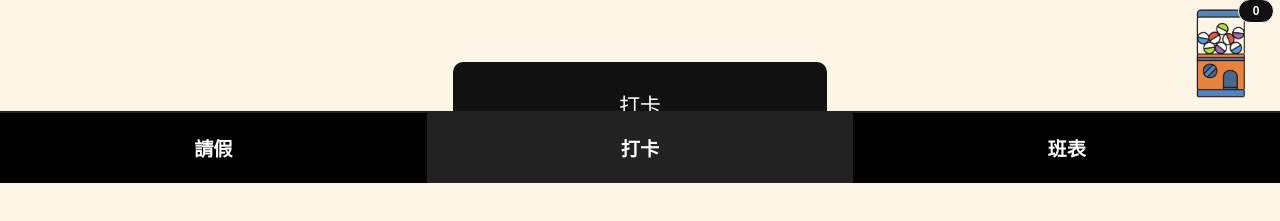
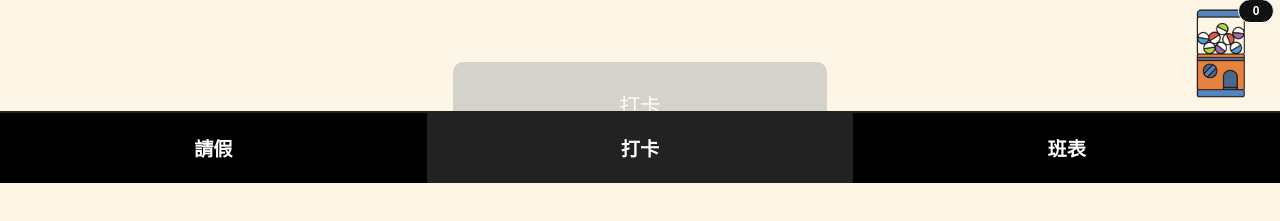
Before and after one commit to rayatqoopio/qoopioclockin, a plain HTML site: page index.html in a window 1280 px wide. Both pictures are taken after a click on the button "打卡". Shown: the part 617-838 px from the top of the page. Drawn offline with Linux system fonts and the light colour scheme.

Commit message:
Update index.html

```diff
--- a/index.html
+++ b/index.html
@@ -65,6 +65,15 @@
       border: none; border-radius: 10px; cursor: pointer; display: block; margin: 0.8rem auto;
       transition: background-color 0.3s ease, opacity 0.3s ease;
     }
+    /* ⬇️ 新增：disabled 視覺與行為（反灰 + 禁止點擊） */
+    #clockInBtn:disabled,
+    #clockInBtn[disabled]{
+      background-color: #bbb !important;
+      opacity: .6;
+      cursor: not-allowed !important;
+      pointer-events: none !important;
+    }
+
     .logout-btn {
       background: none; border: none; color: #777; font-size: 0.8rem; cursor: pointer; display: block; margin: 0 auto;
     }
@@ -592,11 +601,9 @@
       if (!btn) return;
       var type = btn.dataset.type || (btn.textContent.indexOf("下班")>-1 ? "下班" : "上班");
       var allowed = inWindowFor(type);
-      if (allowed) {
-        if (btn.textContent !== "今天已下班") btn.disabled = false;
-      } else {
-        btn.disabled = true;
-      }
+      // 非時段：強制 disabled（含 aria）
+      btn.disabled = !allowed || btn.textContent === "今天已下班";
+      btn.setAttribute("aria-disabled", btn.disabled ? "true" : "false");
     }
 
     function setButton(text, disabled, color, type) {
@@ -606,16 +613,20 @@
       btn.disabled = !!disabled;
       btn.style.backgroundColor = color;
       btn.dataset.type = type || "";
+      btn.setAttribute("aria-disabled", btn.disabled ? "true" : "false");
     }
 
     /* --- 打卡送出 + 12:00 前代幣 --- */
     function submitClockIn() {
       var email = localStorage.getItem("qoopio_email");
+      var btn = document.getElementById("clockInBtn");
       if (!email) return alert("請先登入！");
-      var btn = document.getElementById("clockInBtn");
+      // ⬇️ 新增：若已 disabled，直接不處理（雙保險）
+      if (!btn || btn.disabled) return;
+
       var type = (btn && btn.dataset.type) ? btn.dataset.type : "上班";
 
-      // 時段限制：非時段直接反灰且不允許
+      // 時段限制：非時段直接不允許（再保一次）
       if (!inWindowFor(type)) return;
 
       navigator.geolocation.getCurrentPosition(
```
